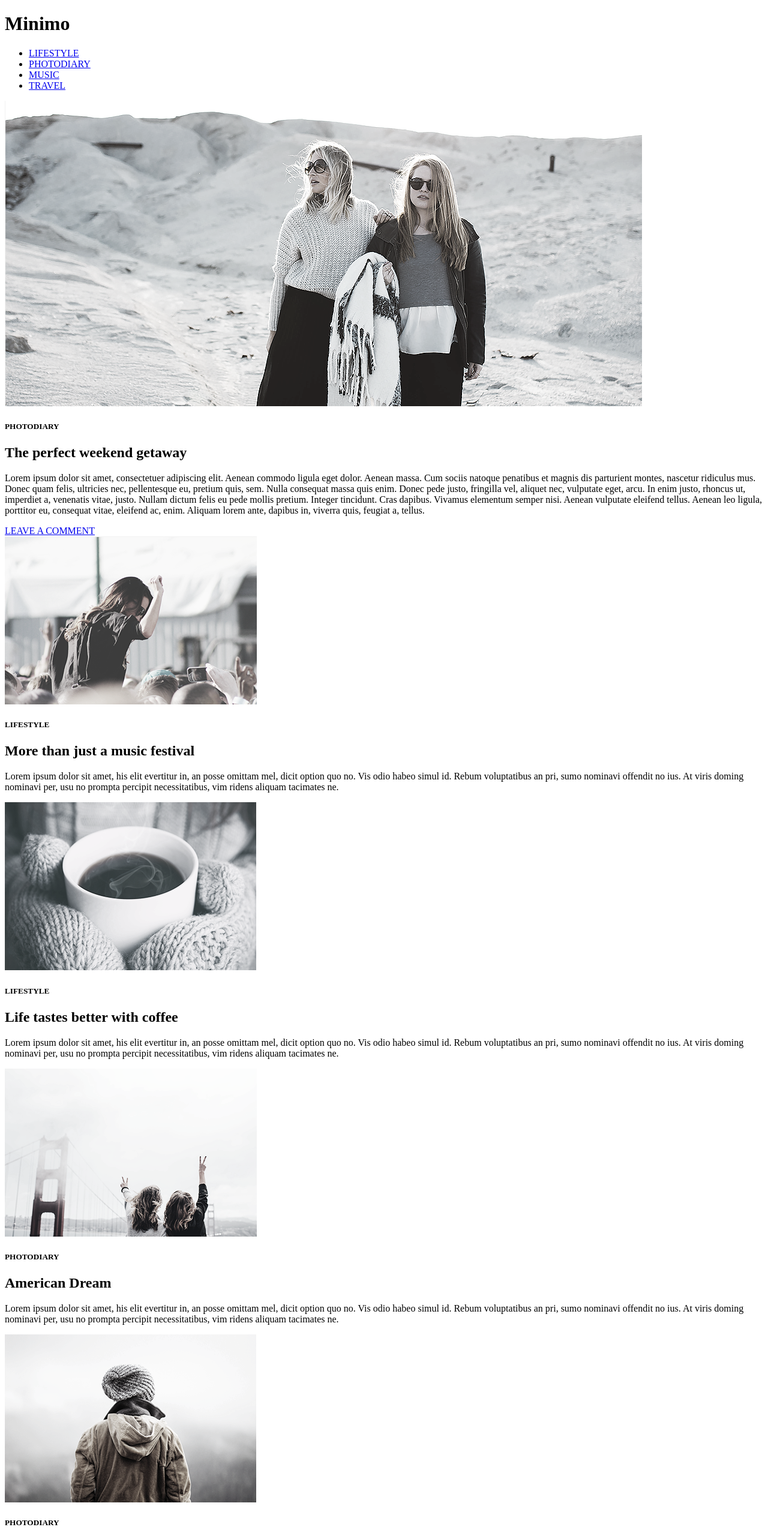
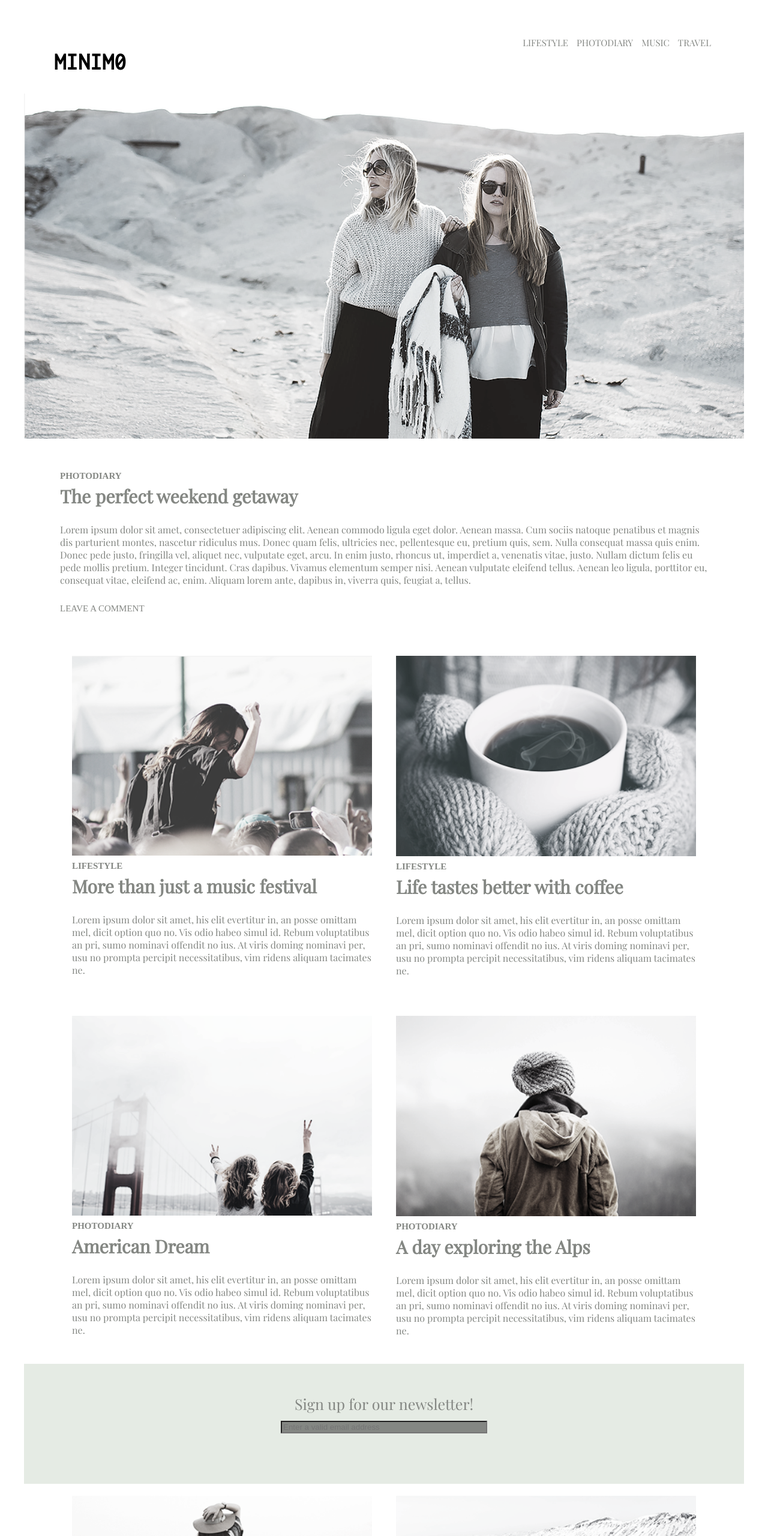
Before and after one commit to jonrtroy/mock-blog, a plain HTML site: page index.html in a window 1280 px wide. Shown: the top 2560 px of the page at 60% size. Drawn offline with nearby package versions, Linux system fonts and the light colour scheme.

Commit message:
add styling

```diff
--- a/index.html
+++ b/index.html
@@ -9,10 +9,10 @@
   </head>
   <body>
 
-      <h1>Minimo</h1>
+      <h1>MINIM0</h1>
 
       <nav>
-        <ul>
+        <ul class="nav">
           <li><a href="#">LIFESTYLE</a></li>
           <li><a href="#">PHOTODIARY</a></li>
           <li><a href="#">MUSIC</a></li>
@@ -20,63 +20,63 @@
         </ul>
       </nav>
 
-      <img src="images/post-main.png" alt="">
+      <img class="header-image" src="images/post-main.png" alt="">
 
       <main>
         <section>
           <h5>PHOTODIARY</h5>
            <h2>The perfect weekend getaway</h2>
              <p>Lorem ipsum dolor sit amet, consectetuer adipiscing elit. Aenean commodo ligula eget dolor. Aenean massa. Cum sociis natoque penatibus et magnis dis parturient montes, nascetur ridiculus mus. Donec quam felis, ultricies nec, pellentesque eu, pretium quis, sem. Nulla consequat massa quis enim. Donec pede justo, fringilla vel, aliquet nec, vulputate eget, arcu. In enim justo, rhoncus ut, imperdiet a, venenatis vitae, justo. Nullam dictum felis eu pede mollis pretium. Integer tincidunt. Cras dapibus. Vivamus elementum semper nisi. Aenean vulputate eleifend tellus. Aenean leo ligula, porttitor eu, consequat vitae, eleifend ac, enim. Aliquam lorem ante, dapibus in, viverra quis, feugiat a, tellus. </p>
-               <a class="" href="#">LEAVE A COMMENT</a>
+               <a class="comment" href="#">LEAVE A COMMENT</a>
         </section>
 
 
-      <section class="">
-        <div class="">
-          <img class="" src="images/post-secondary-1.png" alt="">
+      <section class="container">
+        <div class="col">
+          <img class="image" src="images/post-secondary-1.png" alt="">
           <h5>LIFESTYLE</h5>
           <h2>More than just a music festival</h2>
             <p>Lorem ipsum dolor sit amet, his elit evertitur in, an posse omittam mel, dicit option quo no. Vis odio habeo simul id. Rebum voluptatibus an pri, sumo nominavi offendit no ius. At viris doming nominavi per, usu no prompta percipit necessitatibus, vim ridens aliquam tacimates ne.</p>
         </div>
-        <div class="">
-          <img class="" src="images/post-secondary-2.png" alt="">
+        <div class="col">
+          <img class="image" src="images/post-secondary-2.png" alt="">
           <h5>LIFESTYLE</h5>
           <h2>Life tastes better with coffee</h2>
             <p>Lorem ipsum dolor sit amet, his elit evertitur in, an posse omittam mel, dicit option quo no. Vis odio habeo simul id. Rebum voluptatibus an pri, sumo nominavi offendit no ius. At viris doming nominavi per, usu no prompta percipit necessitatibus, vim ridens aliquam tacimates ne.</p>
         </div>
       </section>
 
-      <section class="">
-        <div class="">
+      <section class="container">
+        <div class="col">
           <img class="image" src="images/post-secondary-3.png" alt="">
           <h5>PHOTODIARY</h5>
           <h2>American Dream</h2>
             <p>Lorem ipsum dolor sit amet, his elit evertitur in, an posse omittam mel, dicit option quo no. Vis odio habeo simul id. Rebum voluptatibus an pri, sumo nominavi offendit no ius. At viris doming nominavi per, usu no prompta percipit necessitatibus, vim ridens aliquam tacimates ne.</p>
         </div>
-        <div class="">
-          <img class="" src="images/post-secondary-4.png" alt="">
+        <div class="col">
+          <img class="image" src="images/post-secondary-4.png" alt="">
           <h5>PHOTODIARY</h5>
           <h2>A day exploring the Alps</h2>
             <p>Lorem ipsum dolor sit amet, his elit evertitur in, an posse omittam mel, dicit option quo no. Vis odio habeo simul id. Rebum voluptatibus an pri, sumo nominavi offendit no ius. At viris doming nominavi per, usu no prompta percipit necessitatibus, vim ridens aliquam tacimates ne.</p>
         </div>
       </section>
 
-      <section class="">
+      <section class="newsletter">
       Sign up for our newsletter!
           <br>
           <input type="email" placeholder="Enter a valid email address">
 
       </section>
 
-      <section class="">
-        <div class="">
-          <img class="" src="images/post-secondary-5.png" alt="">
+      <section class="container">
+        <div class="col">
+          <img class="image" src="images/post-secondary-5.png" alt="">
           <h5>LIFESTYLE</h5>
           <h2>Top 10 songs for running</h2>
             <p>Lorem ipsum dolor sit amet, his elit evertitur in, an posse omittam mel, dicit option quo no. Vis odio habeo simul id. Rebum voluptatibus an pri, sumo nominavi offendit no ius. At viris doming nominavi per, usu no prompta percipit necessitatibus, vim ridens aliquam tacimates ne.</p>
         </div>
-        <div class="">
-          <img class="" src="images/post-secondary-6.png" alt="">
+        <div class="col">
+          <img class="image" src="images/post-secondary-6.png" alt="">
           <h5>LIFESTYLE</h5>
           <h2>Cold Winter Days</h2>
             <p>Lorem ipsum dolor sit amet, his elit evertitur in, an posse omittam mel, dicit option quo no. Vis odio habeo simul id. Rebum voluptatibus an pri, sumo nominavi offendit no ius. At viris doming nominavi per, usu no prompta percipit necessitatibus, vim ridens aliquam tacimates ne.</p>
@@ -86,17 +86,17 @@
 
   </body>
 
-  <footer class="">
-    <ul class="">
-      <li class="">Terms and conditions</li>
-      <li class="">Privacy</li>
+  <footer class="footer-container">
+    <ul class="footer-content">
+      <li class="footer-item">Terms and conditions</li>
+      <li class="footer-item">Privacy</li>
     </ul>
 
     <ul class="social">
-      <li class="">Follow</li>
-      <li class=""><img src="images/facebook.jpg" alt="Facebook"></li>
-      <li class=""><img src="images/twitter.png" alt="Twitter"></li>
-      <li class=""><img src="images/instagram.png" alt="Instagram"></li>
+      <li class="footer-item">Follow</li>
+      <li class="footer-item"><a href="#"><img src="images/facebook.png" alt="Facebook"></a></li>
+      <li class="footer-item"><a href="#"><img src="images/twitter.png" alt="Twitter"></a></li>
+      <li class="footer-item"><a href="#"><img src="images/instagram.png" alt="Instagram"></a></li>
     </ul>
   </footer>
 </html>
--- a/style.css
+++ b/style.css
@@ -0,0 +1,157 @@
+* {
+  margin-left: auto;
+  margin-right: auto;
+  max-width: 1200px;
+}
+
+h1 {
+  float: left;
+  font-family: 'Inconsolata', monospace;
+  font-size: 40px;
+  padding: 5px 5px 5px 50px;
+}
+
+h2 {
+  font-size: 30px;
+  margin: 5px 0;
+}
+
+h5 {
+  font-family: 'Ubuntu Light', serif;
+  font-size: 15px;
+  margin: 5px 0;
+}
+
+.header-image {
+  margin: 0 auto;
+  width: 100%;
+}
+
+/* NAV BAR */
+
+ul.nav {
+  font-family: 'Playfair Display', serif;
+  margin: 50px;
+  padding: 10px 0;
+  text-align: right;
+  text-decoration: none;
+}
+
+li {
+  display: inline;
+  font-size: 15px;
+  list-style-type: none;
+  margin: 0;
+}
+
+a, .nav{
+  color: #848783;
+  margin: 5px;
+  text-decoration: none;
+}
+
+a:hover {
+  text-decoration: underline;
+}
+
+/* SECTION */
+
+section {
+  color: #848783;
+  font-family: 'Playfair Display', serif;
+  margin: 50px auto;
+  width: 90%;
+}
+
+p {
+  margin: 25px 0;
+}
+
+.container {
+  display: flex;
+  margin: 0 auto;
+}
+
+.col {
+  flex: 1;
+  padding: 10px;
+  margin: 10px;
+}
+
+.comment {
+  margin: 10px 0;
+  font-family: "Ubuntu Light";
+  font-size: 15px;
+}
+
+.image {
+  width: 100%;
+  margin: 0;
+}
+
+/* NEWSLETTER */
+
+.newsletter {
+  height: 150px;
+  background-color: #E5EBE4;
+  font-size: 25px;
+  margin: 0;
+  padding-top: 50px;
+  text-align: center;
+  width: 100%;
+}
+
+input {
+  width: 28%;
+  background-color : #848783;
+}
+
+/* FOOTER */
+
+.footer-container {
+  display: flex;
+}
+
+.footer-content {
+  flex: 1;
+  padding: 35px 0 0 0;
+  margin-left: 55px;
+  text-align: left;
+}
+
+.footer-item {
+  padding-right: 10px;
+  color: #616361;
+}
+
+.social {
+  flex: 1;
+  padding: 35px 35px 0 0;
+  opacity: 0.8;
+  text-align: right;
+}
+
+footer {
+  height: 100px;
+  font-size: 15px;
+  background-color: #E5EBE4;
+  width: 100%;
+  margin: 0 auto;
+}
+
+/*MEDIA*/
+
+@media screen and (max-width: 768px) {
+
+  h1 {
+    padding: 5px 0 0 50px;
+  }
+
+  .container {
+    display: block;
+  }
+
+  a, #nav{
+    padding-left: 0;
+  }
+}
```
Also changed, not shown: images/facebook.jpg (deleted), images/facebook.png (added), images/instagram.png, images/twitter.png.
